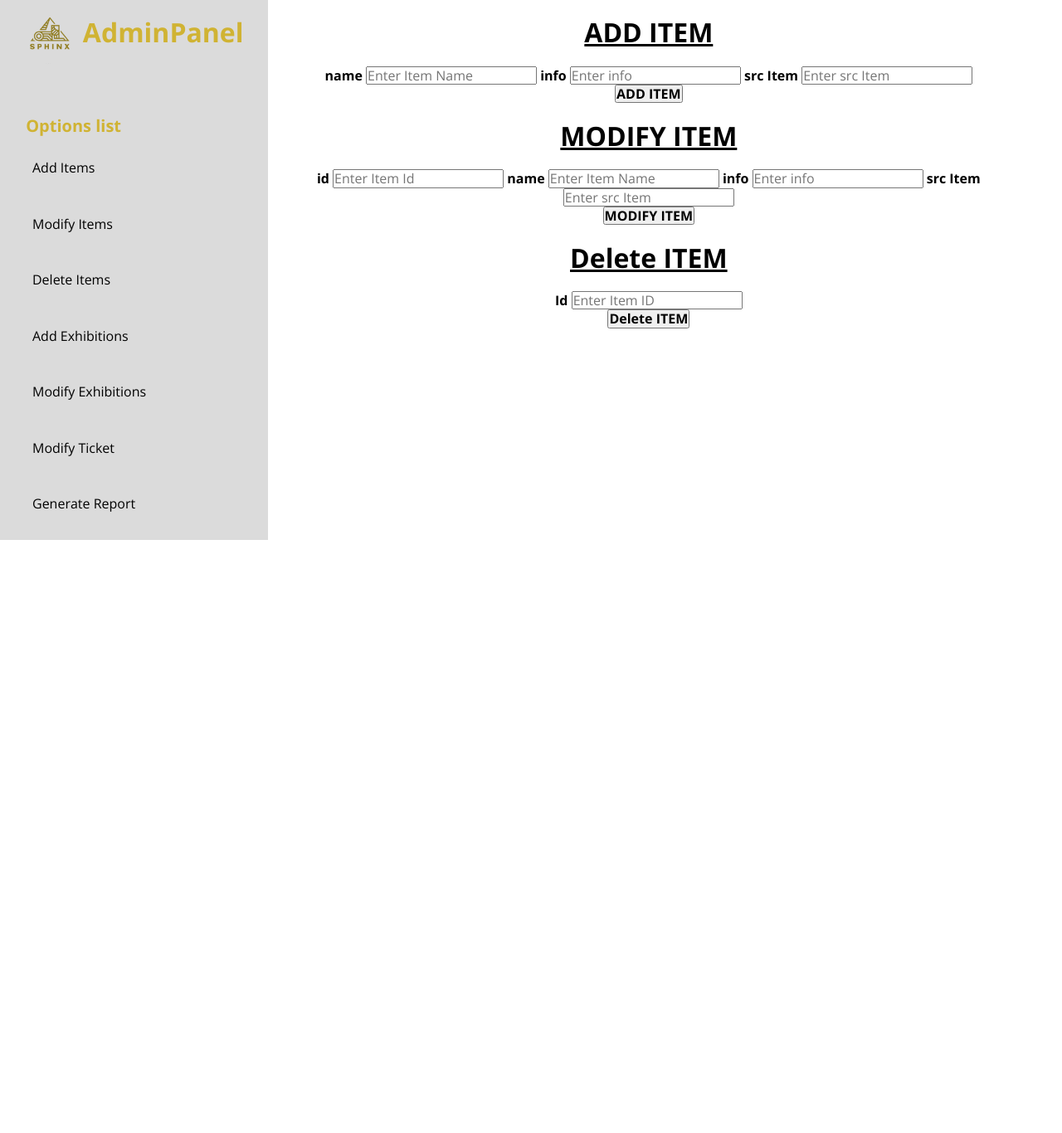
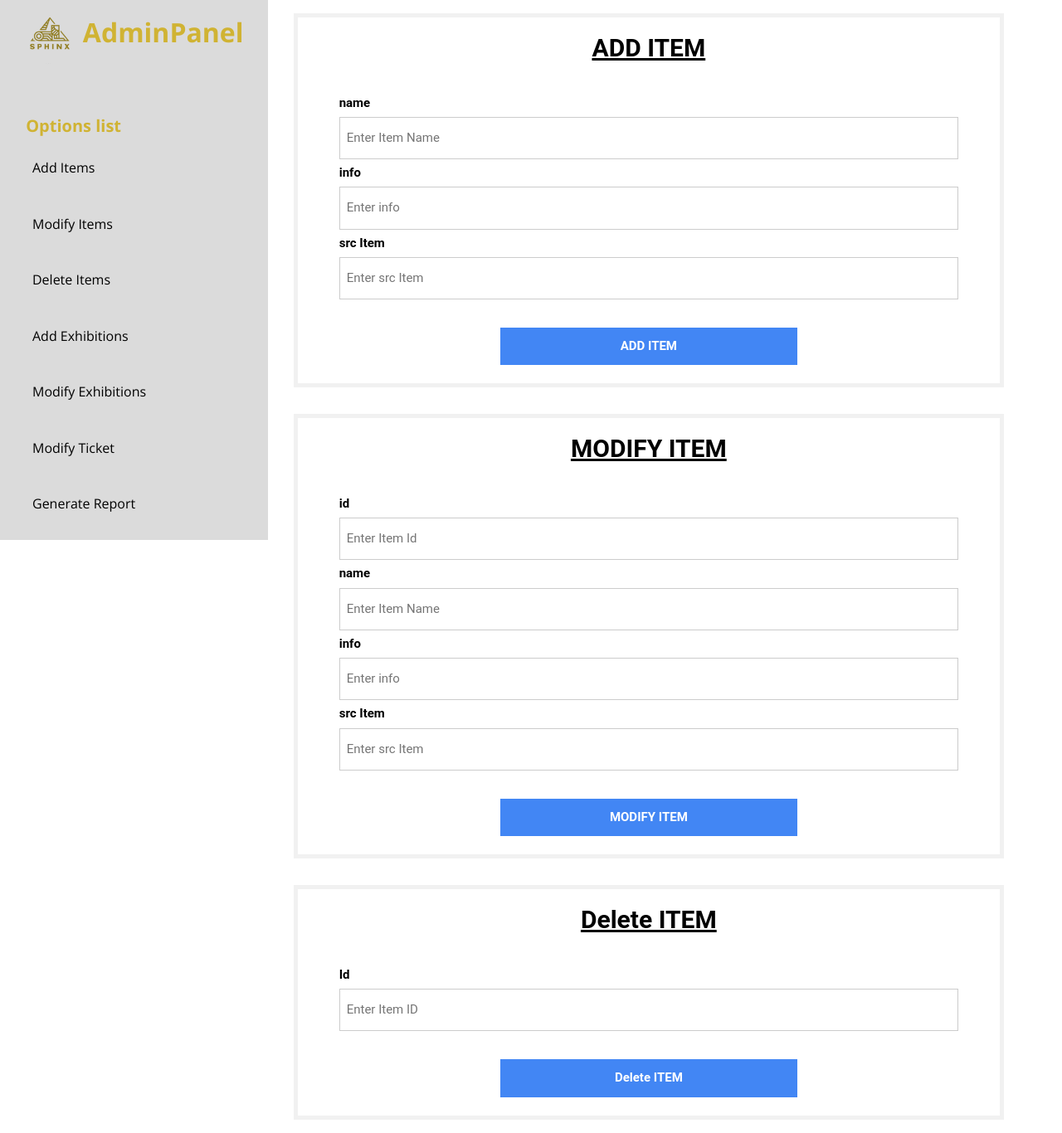
Before and after one commit to mohammed0000000000/museum-website, a PHP site: page /admin.html in a window 1280 px wide. Shown: the whole page at 83% size. Before the commit the page ends 651 px from the top, so only its background shows below. Run offline with PHP 8.4, Linux system fonts and the light colour scheme.

Commit message:
general structure, admin panel

```diff
--- a/css/admin panel.css
+++ b/css/admin panel.css
@@ -83,3 +83,53 @@ header .logo img{
     text-decoration: underline;
 
 }
+
+.container h1 {
+    text-decoration: underline;
+}
+.general {
+    display: flex;
+    justify-content: center;
+    font-family: Roboto, Arial, sans-serif;
+    font-size: 15px;
+}
+form {
+    border: 5px solid #f1f1f1;
+}
+input[type=text] {
+    width: 100%;
+    padding: 16px 8px;
+    margin: 8px 0;
+    display: inline-block;
+    border: 1px solid #ccc;
+    box-sizing: border-box;
+}
+button {
+    background-color: #4286f4;
+    color: white;
+    padding: 14px 0;
+    margin: 10px 0;
+    border: none;
+    cursor: grab;
+    width: 48%;
+}
+h1 {
+    text-align: center;
+    font-size: 18;
+}
+button:hover {
+    opacity: 0.8;
+}
+.formcontainer {
+    text-align: center;
+    margin: 24px 50px 12px;
+}
+.container {
+    padding: 16px 0;
+    text-align: left;
+}
+span.psw {
+    float: right;
+    padding-top: 0;
+    padding-right: 15px;
+}
```
